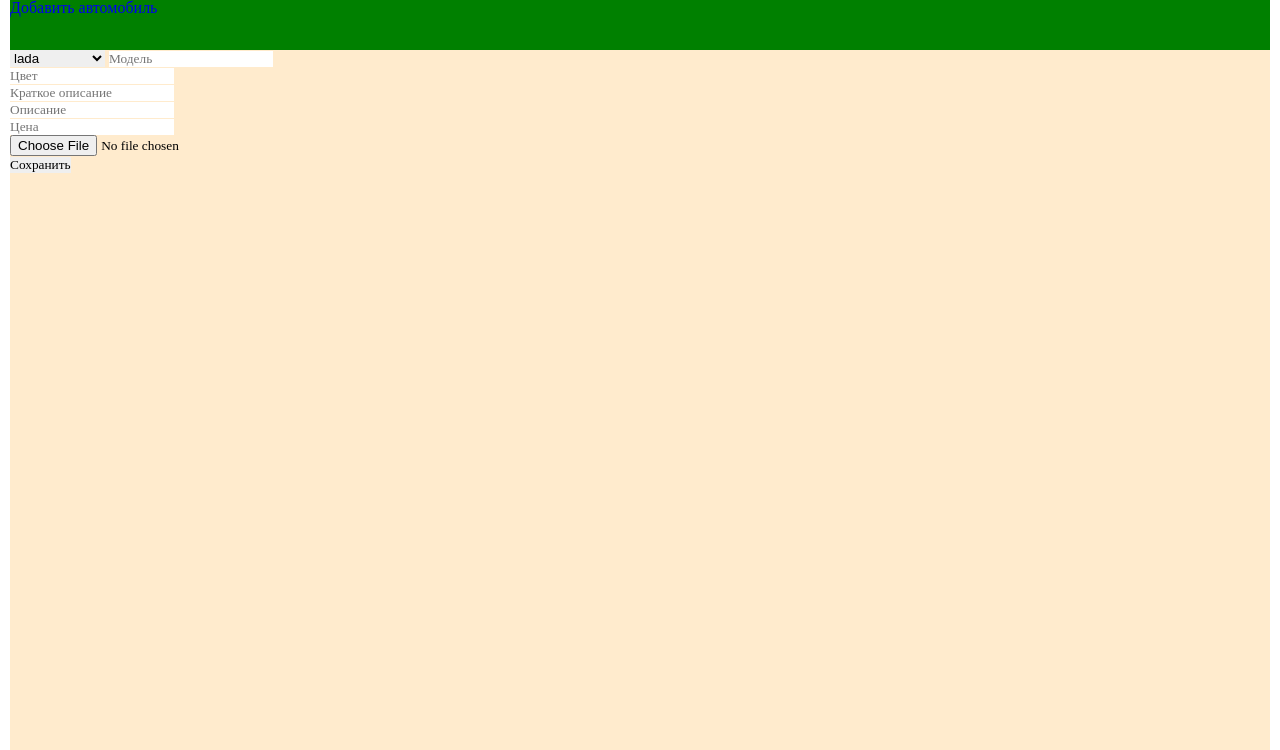
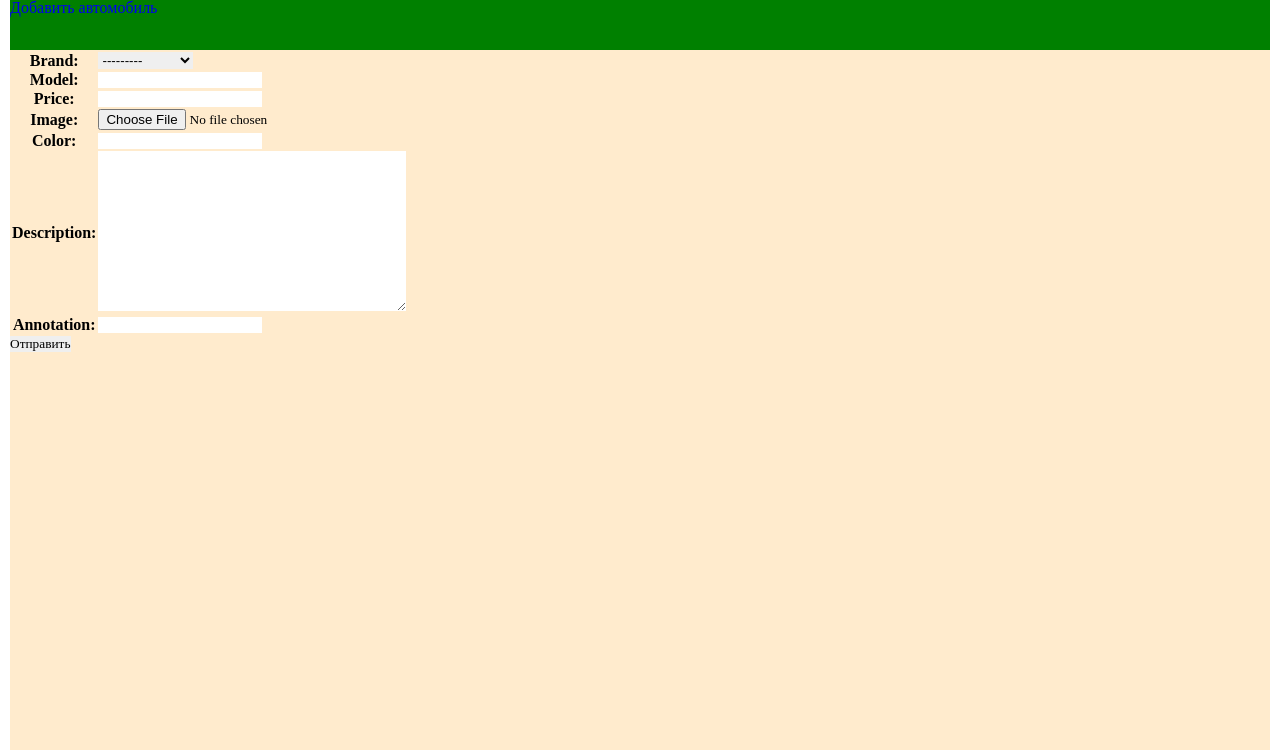
Before and after one commit to hakmalih/project_Car, a Django app: template main/templates/add_car.html in a window 1280 px wide. Shown: the part 170-920 px from the top of the page. Run offline with Django 5.2, Linux system fonts and the light colour scheme; the template is opened without the code that fills it: values that come from a table or form of the project are taken from there, others are empty; data comes from the database, SQL or seed files in the repository; both versions use the stored data as it was after the commit.

Commit message:
загрузка 5

```diff
--- /dev/null
+++ b/main/forms.py
@@ -0,0 +1,12 @@
+from django import forms
+from .models import Brand
+
+
+class AddCarForm(forms.Form):
+    brand = forms.ModelChoiceField(queryset=Brand.objects.all())
+    model = forms.CharField(max_length=50)
+    price = forms.DecimalField(max_digits=8, decimal_places=2)
+    image = forms.ImageField()
+    color = forms.CharField(max_length=100)
+    description = forms.CharField(widget=forms.Textarea())
+    annotation = forms.CharField(max_length=1000)
--- a/main/templates/add_car.html
+++ b/main/templates/add_car.html
@@ -6,19 +6,11 @@
 {% endblock css%}
 
 {% block main %}
-<form action="" method="POST" >
+<form action="" method="POST" enctype="multipart/form-data" >
     {% csrf_token %}
-    <select name="brand">
-        {% for brand in brands%}
-        <option value="{{brand.title}}">{{brand.title}}</option>
-        {% endfor %}
-    </select>
-    <input type="text" name="model" placeholder="Модель" > <br>
-    <input type="text" name="color" placeholder="Цвет" > <br>
-    <input type="text" name="annotation" placeholder="Краткое описание" > <br>
-    <input type="text" name="description" placeholder="Описание" > <br>
-    <input type="number" name="price"placeholder="Цена"><br>
-    <input type="file" name='image' placeholder="Фотография"> <br>
-    <button>Сохранить</button>
+    <table>
+        {{ form.as_table }}
+    </table>
+    <button>Отправить</button>
 </form>
 {% endblock main %}
--- a/main/templates/main.html
+++ b/main/templates/main.html
@@ -16,7 +16,7 @@
     <div class="header">
         <div class="container">
             <div class="header__wrapper">
-                <a class="header__logo">
+                <a class="header__logo" href="{% url 'main' %}">
                     <img src="{% static 'img/logo.png' %}" alt="">
                 </a>
                 <p class="header__slogan">
@@ -54,7 +54,7 @@
     <div class="header__second">
         <div class="container">
             <div class="header__second__wrapper">
-                <a href="{% url 'add_car' %}">
+                <a href="{% url 'add_car' %}" class="add__car-link">
                     Добавить автомобиль
                 </a>
             </div>
--- a/main/urls.py
+++ b/main/urls.py
@@ -3,7 +3,7 @@ from django.urls import path
 from .views import get_main_page, car_detail, add_car
 
 urlpatterns = [
-    path('',get_main_page),
+    path('',get_main_page,name="main"),
     path('car_detail/<int:id>',car_detail,name='car_detail'),
-    path('add_car',add_car,name='add_car'),
+    path('add_car/',add_car,name='add_car'),
 ]
```
Also changed, not shown: main/views.py (+14 -21 lines), db.sqlite3, media/car/2005-03-04_Motorshow_Geneva_110.JPG (added).
